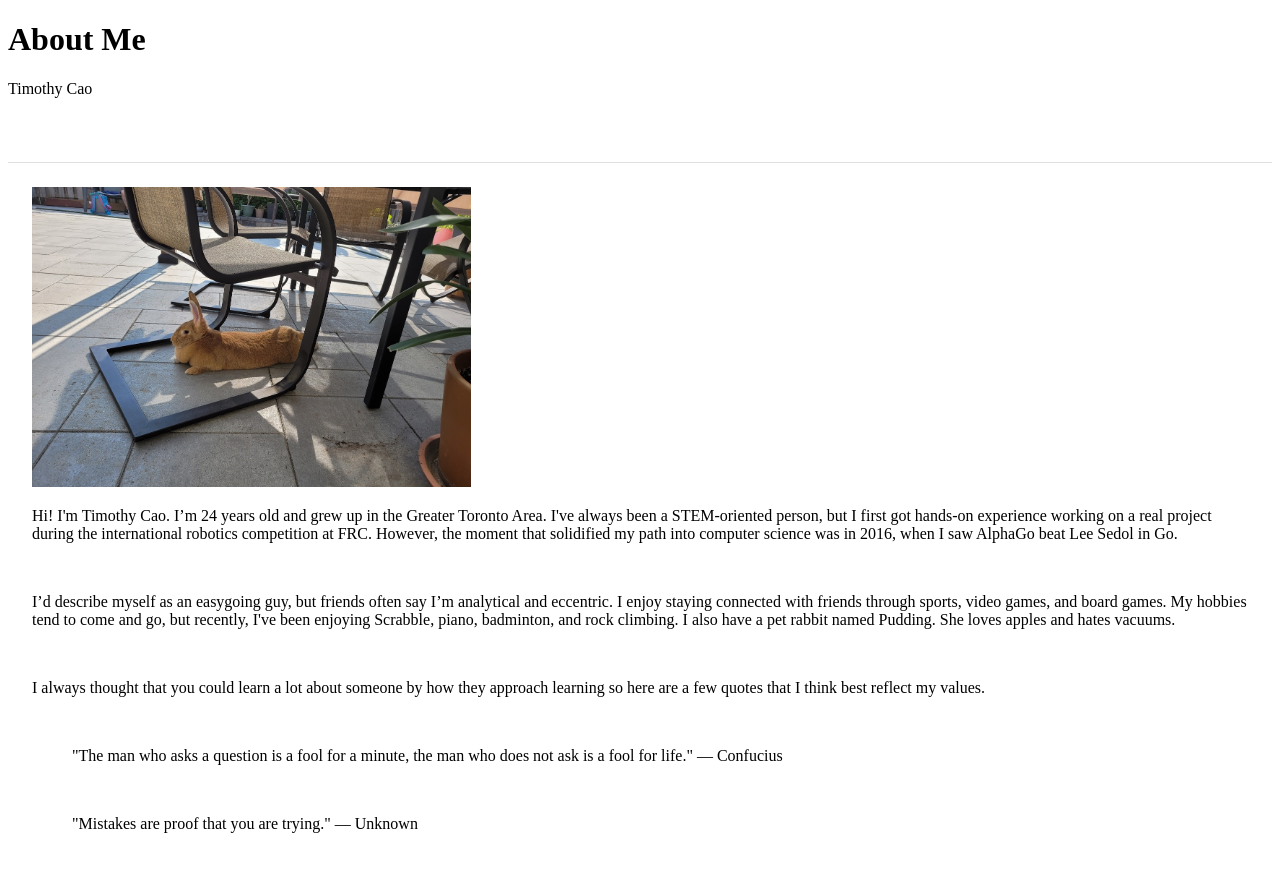
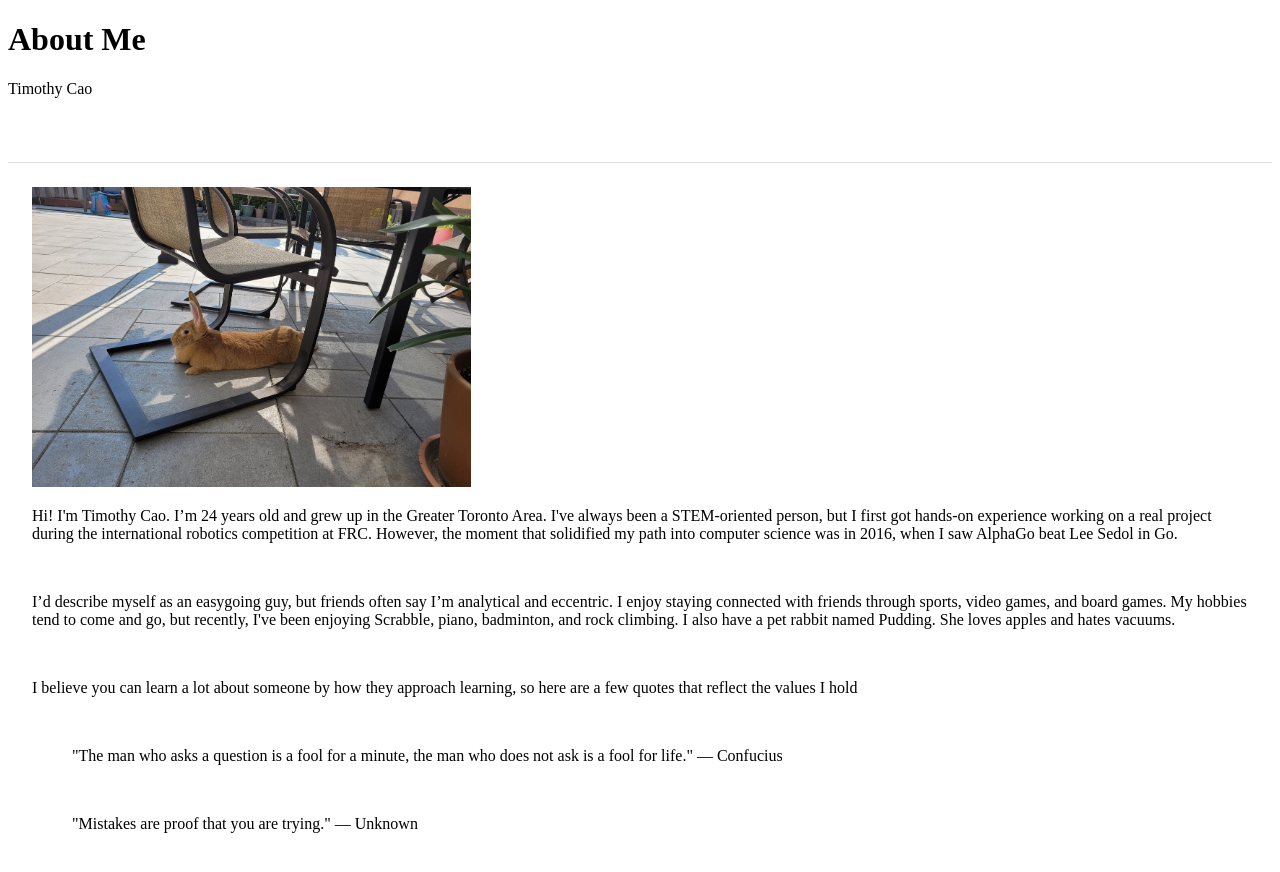
Before and after one commit to Timothy-Cao/Timothy-Cao.github.io, a Next.js app: page /About in a window 1280 px wide. Both pictures are taken after a click on the tab "PERSONAL LIFE". Shown: the top 872 px of the page. Built offline with nearby package versions, Linux system fonts and the light colour scheme; no server answers.

Commit message:
adjusted content for about

```diff
--- a/src/pages/About.js
+++ b/src/pages/About.js
@@ -77,9 +77,8 @@ const About = () => {
                 pet rabbit named Pudding. She loves apples and hates vacuums.
               </p>
               <br />
-              <p>I always thought that you could learn a lot about someone by
-                how they approach learning so here are a few quotes that I think
-                best reflect my values.</p>
+              <p>I believe you can learn a lot about someone by how they approach
+                 learning, so here are a few quotes that reflect the values I hold</p>
                 <br />
               <blockquote className="italic mt-2">
                 "The man who asks a question is a fool for a minute, the man who
```
